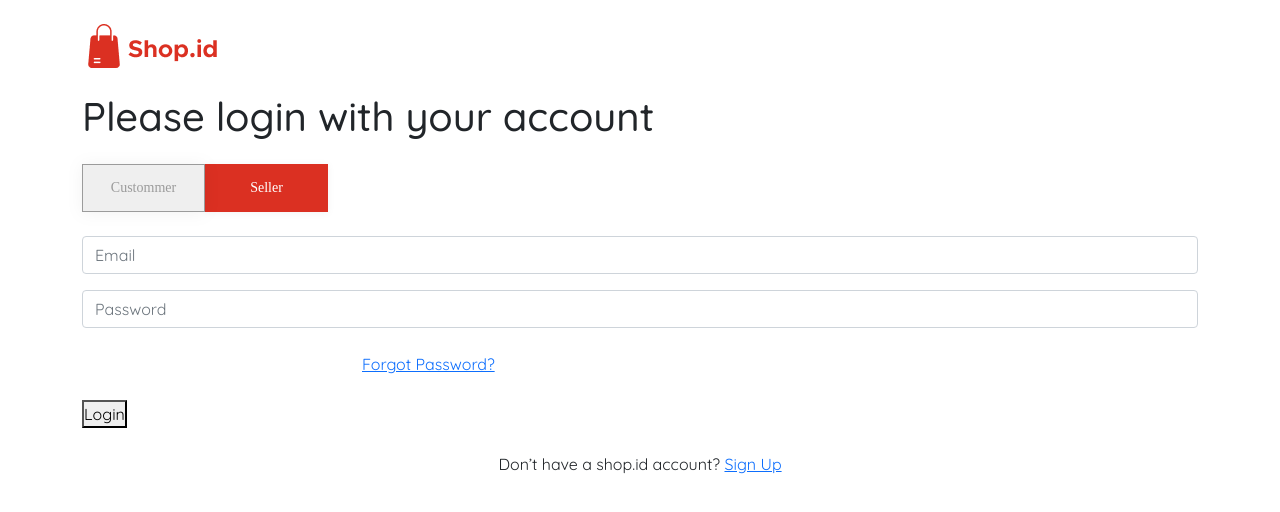
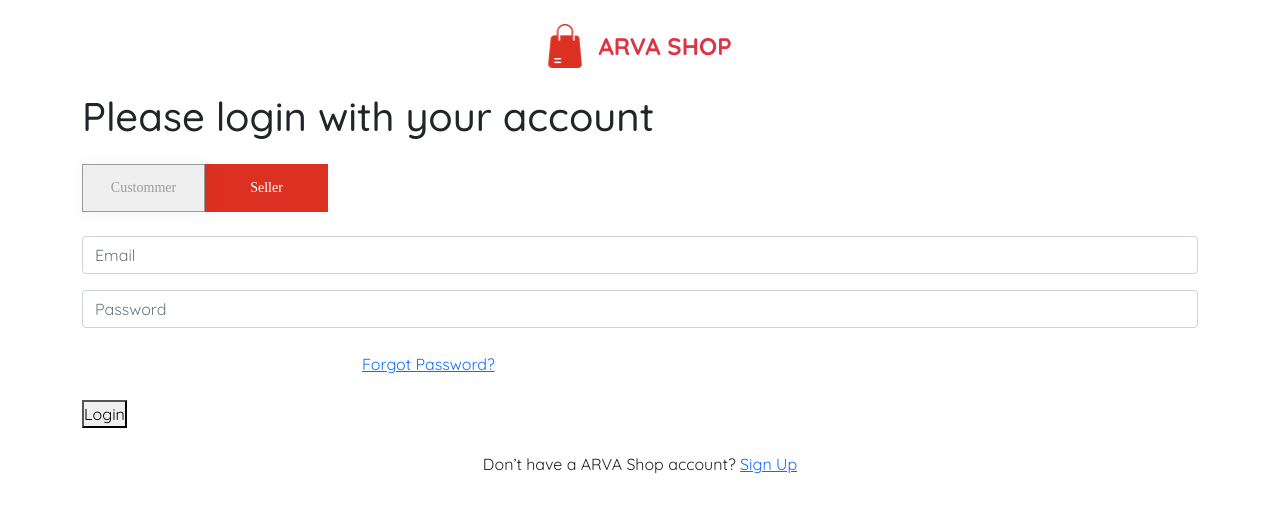
Before and after one commit to therevolt/arva-online-shop, a Next.js app: page /auth/login in a window 1280 px wide. Both pictures are taken after a click on the button "Seller". Shown: the top 512 px of the page. Built offline with nearby package versions, Linux system fonts and the light colour scheme.

Commit message:
change logo

```diff
--- a/pages/auth/login.js
+++ b/pages/auth/login.js
@@ -5,6 +5,7 @@ import { useFormik } from "formik";
 import Link from "next/link"
 import { useRouter } from 'next/router'
 import axios from 'axios'
+import Image from "next/image";
 
 export default function Login() {
     const router = useRouter()
@@ -75,8 +76,9 @@ export default function Login() {
     return (
         <div className="auth-login mt-4 mb-5">
             <div className="container">
-                <div className="flex">
-                    <img src="/img/logo.png" />
+                <div className="d-flex justify-content-center">
+                    <Image src="/img/logo_navbar.png" width={34} height={44} />
+                    <h4 className="text-danger ms-3 my-auto fw-bold">ARVA SHOP</h4>
                 </div>
                 <h1 className="mt-4">Please login with your account</h1>
                 <div className="tab-button-auth mt-4">
@@ -179,7 +181,7 @@ export default function Login() {
                                 <button type="submit" className="btn-auth">
                                     Login
                                 </button>
-                                <p className="text-center mt-4 text-account">Don’t have a shop.id account? <Link href="/auth/register"><a>Sign Up</a></Link> </p>
+                                <p className="text-center mt-4 text-account">Don’t have a ARVA Shop account? <Link href="/auth/register"><a>Sign Up</a></Link> </p>
                             </form>
                         </>
                     )}
--- a/pages/auth/register.js
+++ b/pages/auth/register.js
@@ -5,6 +5,7 @@ import { useFormik } from "formik";
 import Link from "next/link"
 import { useRouter } from 'next/router'
 import axios from 'axios'
+import Image from "next/image";
 
 export default function Register() {
     const router = useRouter()
@@ -95,8 +96,9 @@ export default function Register() {
     return (
         <div className="auth-login mt-4 mb-5">
             <div className="container">
-                <div className="flex">
-                    <img src="/img/logo.png" />
+                <div className="d-flex justify-content-center">
+                    <Image src="/img/logo_navbar.png" width={34} height={44} />
+                    <h4 className="text-danger ms-3 my-auto fw-bold">ARVA SHOP</h4>
                 </div>
                 <h1 className="mt-4">Please sign up with your account</h1>
                 <div className="tab-button-auth mt-4">
--- a/pages/reset.js
+++ b/pages/reset.js
@@ -4,6 +4,7 @@ import * as Yup from 'yup';
 import { useFormik } from "formik";
 import { useRouter } from 'next/router'
 import axios from 'axios'
+import Image from "next/image";
 
 export default function Reset() {
     const { query } = useRouter();
@@ -55,8 +56,9 @@ export default function Reset() {
     return (
         <div className="auth-login mt-4 mb-5">
             <div className="container">
-                <div className="flex">
-                    <img src="/img/logo.png" />
+                <div className="d-flex justify-content-center">
+                    <Image src="/img/logo_navbar.png" width={34} height={44} />
+                    <h4 className="text-danger ms-3 my-auto fw-bold">ARVA SHOP</h4>
                 </div>
                 <h1 className="mt-4">Reset password</h1>
                 <h2 className="mt-3" >Enter your new password</h2>
```
Also changed, not shown: pages/auth/reset-password.js (+5 -3 lines).
